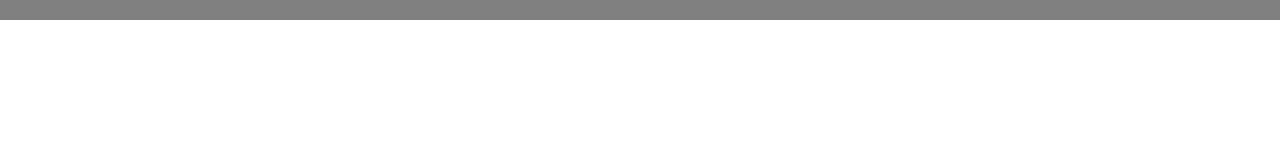
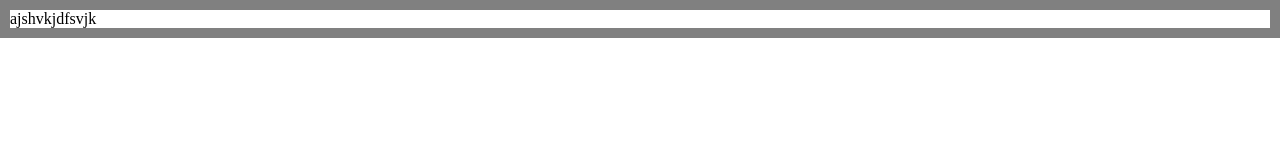
Before and after one commit to Vsevolod021/test-sizes, a plain HTML site: page index.html in a window 1280 px wide. Drawn offline with Linux system fonts and the light colour scheme.

Commit message:
third commit

```diff
--- a/index.html
+++ b/index.html
@@ -9,6 +9,7 @@
 </head>
 <body>
     <div class="container">
+        ajshvkjdfsvjk
     </div>
 </body>
 </html>
```
